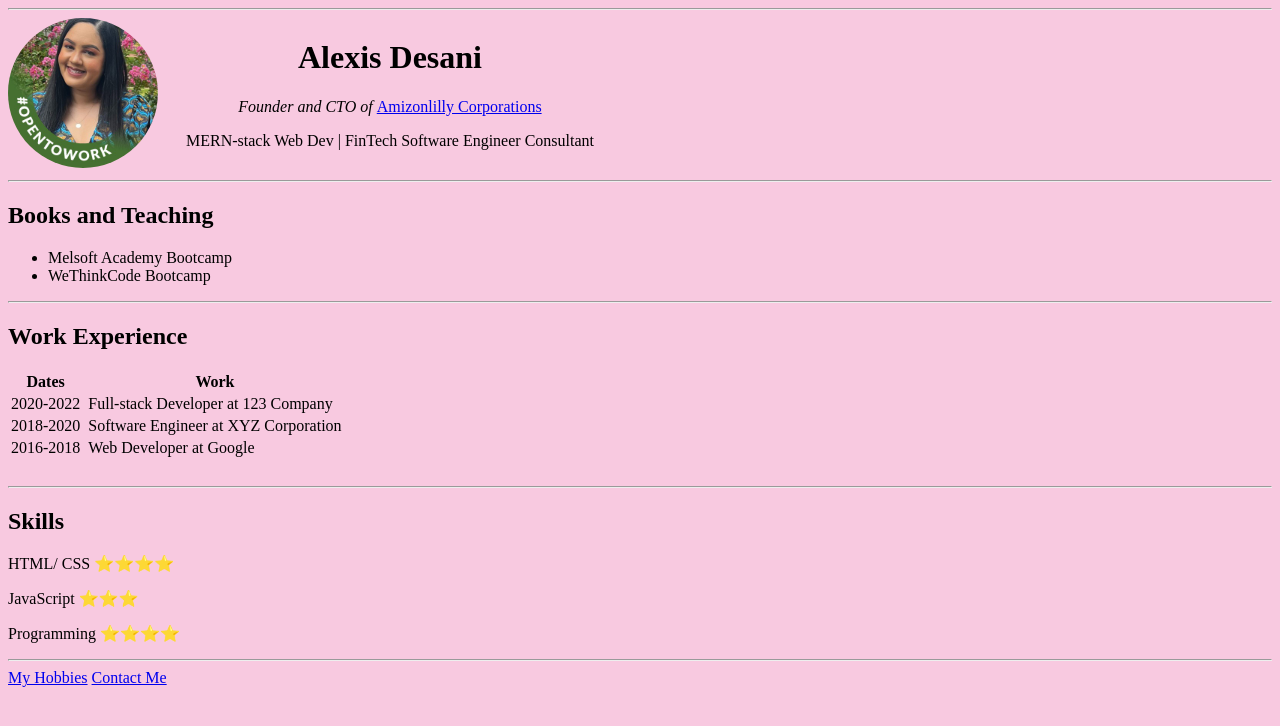
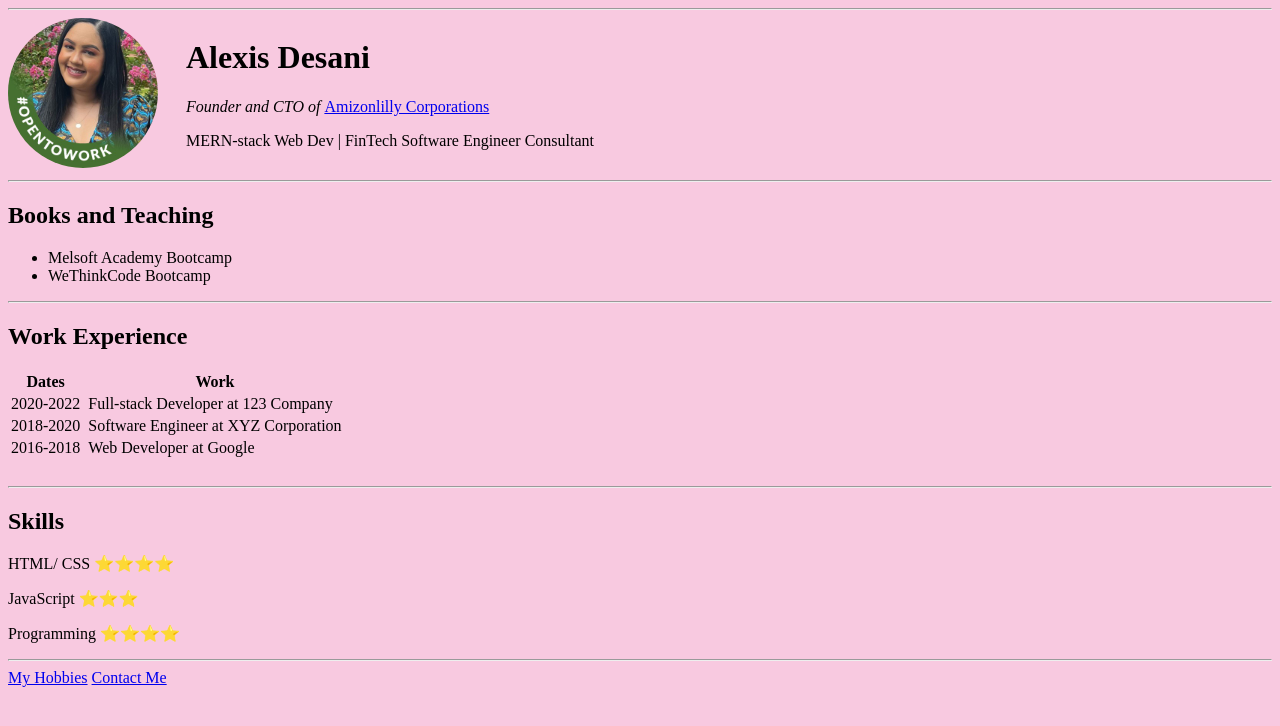
Before and after one commit to TheLexinator/HTML-Form, a plain HTML site: page cv.html in a window 1280 px wide. Drawn offline with Linux system fonts and the light colour scheme.

Commit message:
added: better alignment

```diff
--- a/cv.html
+++ b/cv.html
@@ -20,9 +20,9 @@
           />
         </div>
         <div class="profileContent">
-          <h1>Alexis Desani</h1>
-          <p>
-            <i>Founder and CTO of </i>
+          <h1 style="text-align: left">Alexis Desani</h1>
+          <p style="text-align: left">
+            <i style="text-align: left">Founder and CTO of </i>
             <a
               href="https://www.google.com/imgres?imgurl=https%3A%2F%2Fi0.wp.com%2Fwww.quotespedia.org%2Fywhypsaw%2F2019%2F11%2F12112019001.jpg%3Fresize%3D1200%252C675%26ssl%3D1&tbnid=IV8TXLQD_w14DM&vet=12ahUKEwiNgKa3uqKBAxVokScCHdESDEEQMygaegUIARCPAQ..i&imgrefurl=https%3A%2F%2Fwww.quotespedia.org%2Fauthors%2Fa%2Fanonymous%2Fnever-give-up-great-things-take-time-be-patient-anonymous%2F&docid=pRtUUlgCrVIFGM&w=1200&h=675&q=give%20it%20time&ved=2ahUKEwiNgKa3uqKBAxVokScCHdESDEEQMygaegUIARCPAQ"
               >Amizonlilly Corporations</a
--- a/styling.css
+++ b/styling.css
@@ -65,7 +65,6 @@ span {
 .profile {
   display: flex;
   flex-direction: row;
-
 }
 
 .profileContent {
@@ -73,6 +72,7 @@ span {
   justify-content: left;
 }
 
+
 img {
   width: 150px;
   height: 150px;
```
